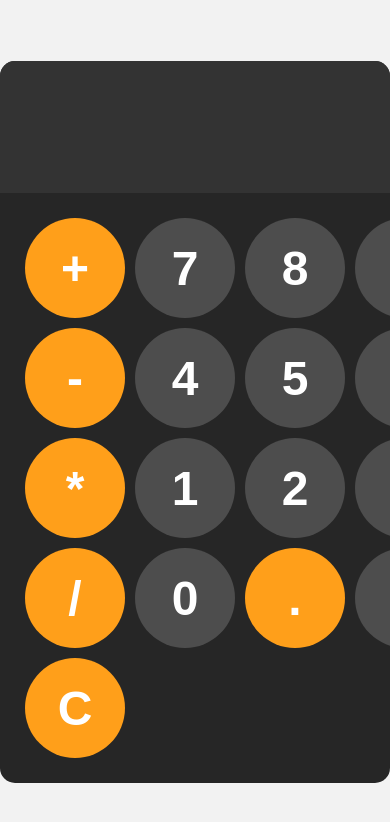
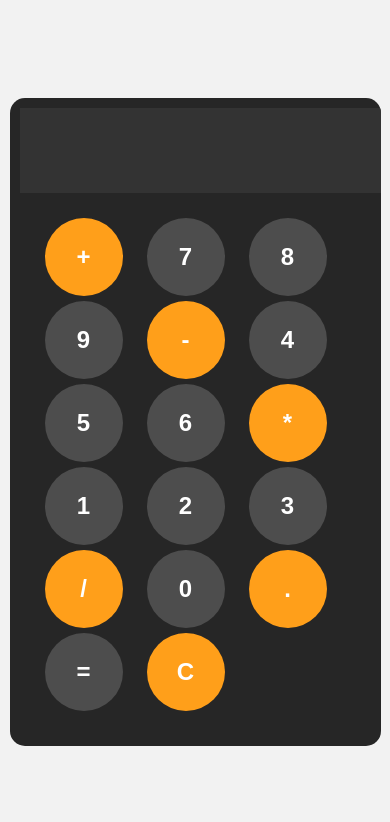
Before and after one commit to Pjakkula22/calcApp, a plain HTML site: page index.html in a window 390 px wide. Drawn offline with Linux system fonts and the light colour scheme.

Commit message:
Update styles.css
Responsive Calculator app

```diff
--- a/styles.css
+++ b/styles.css
@@ -11,14 +11,14 @@ body{
     font-family: Arial, sans-serif;
     background-color: hsl(0, 0%, 15%);
     border-radius: 15px;
-    max-width: 500px;
+    max-width: 90vw;
     overflow: hidden;
 }
 
 #display{
     width:100%;
-    padding: 20px;
-    font-size: 5rem;
+    padding: 2vw;
+    font-size: 4vw;
     text-align: left;
     border:none;
     color:white;
@@ -33,15 +33,16 @@ body{
 
 }
 button{
-    width:100px;
-    height:100px;
+    width:20vw;
+    height:20vw;
     border-radius: 50px;
     border:none;
     background-color:hsl(0, 0%, 30%) ;
     color:white;
-    font-size: 3rem;
+    font-size: 2.5vw;
     font-weight: bold;
     cursor: pointer;
+    padding: 10px;
 
 }
 button:hover{
@@ -62,3 +63,28 @@ button:active{
 .operator-btn:action{
     background-color: hsl(35, 100%, 75%);
 }
+@media(max-width:768px){
+    #calculator{
+        max-width:90%;
+        padding:10px;
+    }
+    #display{
+        font-size: 3rem;
+        padding:15px;
+    }
+    button{
+        width:20vw;
+        height:20vw;
+        font-size: 2rem;
+    }
+}
+@media(max-width:480px){
+    #keys{
+        grid-template-columns: repeat(3,1fr);
+        gap:5px;
+    }
+    button{
+        padding: 5px;
+        font-size: 1.5rem;
+    }
+}
```
